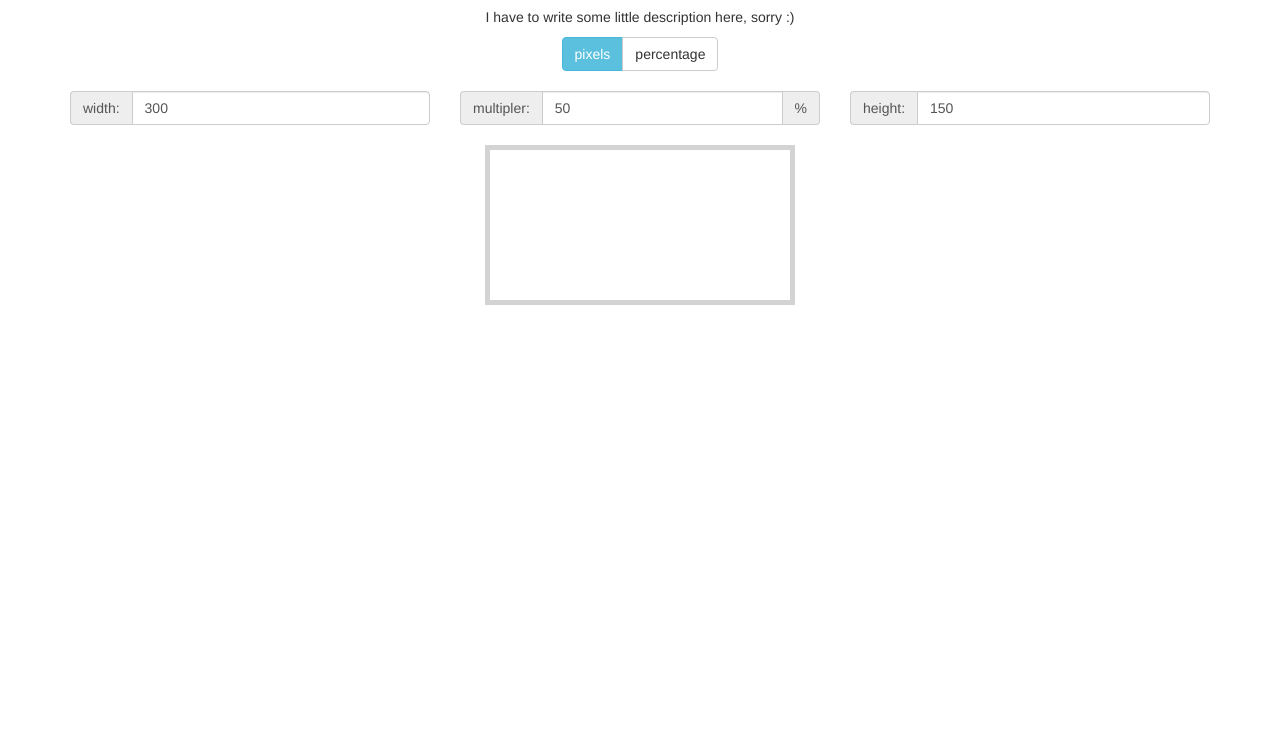
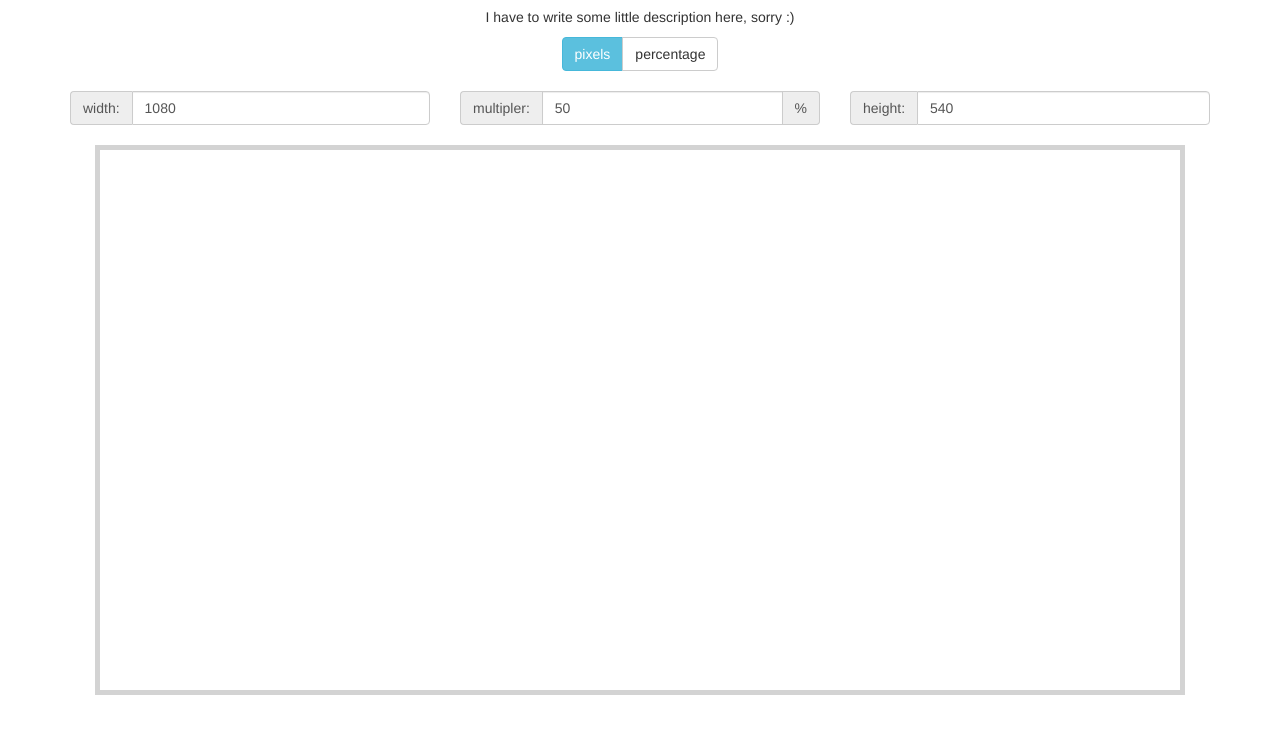
Before and after one commit to abelardogg/scale-ratio, a plain HTML site: page index.html in a window 1280 px wide. Shown: the part 63-796 px from the top of the page. Drawn offline with nearby package versions, Linux system fonts and the light colour scheme.

Commit message:
draw square while set inputs values

```diff
--- a/app/modes/pixel-mode.js
+++ b/app/modes/pixel-mode.js
@@ -45,7 +45,7 @@ console.log($focusInput);
     }
   }
   $('#multipler-input').keyup(function(){
-    $targetInput.val($(this).val()*($focusInput.val()/100))
+    $targetInput.val($(this).val()*($focusInput.val()/100));
   });
 
 
--- a/app/shape/square.js
+++ b/app/shape/square.js
@@ -0,0 +1,24 @@
+jQuery(function (){
+//start
+$shapeSquare = $('#square');
+  $(document).ready( function (){
+    setMeasures()
+  });
+
+  $('#width-input').keyup(function(){
+    setMeasures()
+  });
+  $('#height-input').keyup(function(){
+    setMeasures()
+  });
+  $('#multipler-input').keyup(function(){
+    setMeasures()
+  });
+
+  function setMeasures(){
+    $shapeSquare.attr('width', $('#width-input').val());
+    $shapeSquare.attr('height', $('#height-input').val());
+  }
+
+//end
+});
--- a/index.html
+++ b/index.html
@@ -26,7 +26,7 @@
       <div class="col-xs-4">
         <div class="input-group">
           <span class="input-group-addon" id="basic-addon1">width:</span>
-          <input id="width-input" value="300" type="text" class="form-control" placeholder="ex. 500, 200, 1080">
+          <input id="width-input" value="1080" type="text" class="form-control" placeholder="ex. 500, 200, 1080">
         </div>
       </div>
 
@@ -47,7 +47,7 @@
     </div>
 <br>
     <div id="shape-area">
-      <canvas id="myCanvas" width="300" height="150">
+      <canvas id="square" width="10" height="10">
 Your browser does not support the HTML5 canvas tag.</canvas>
     </div>
 
```
